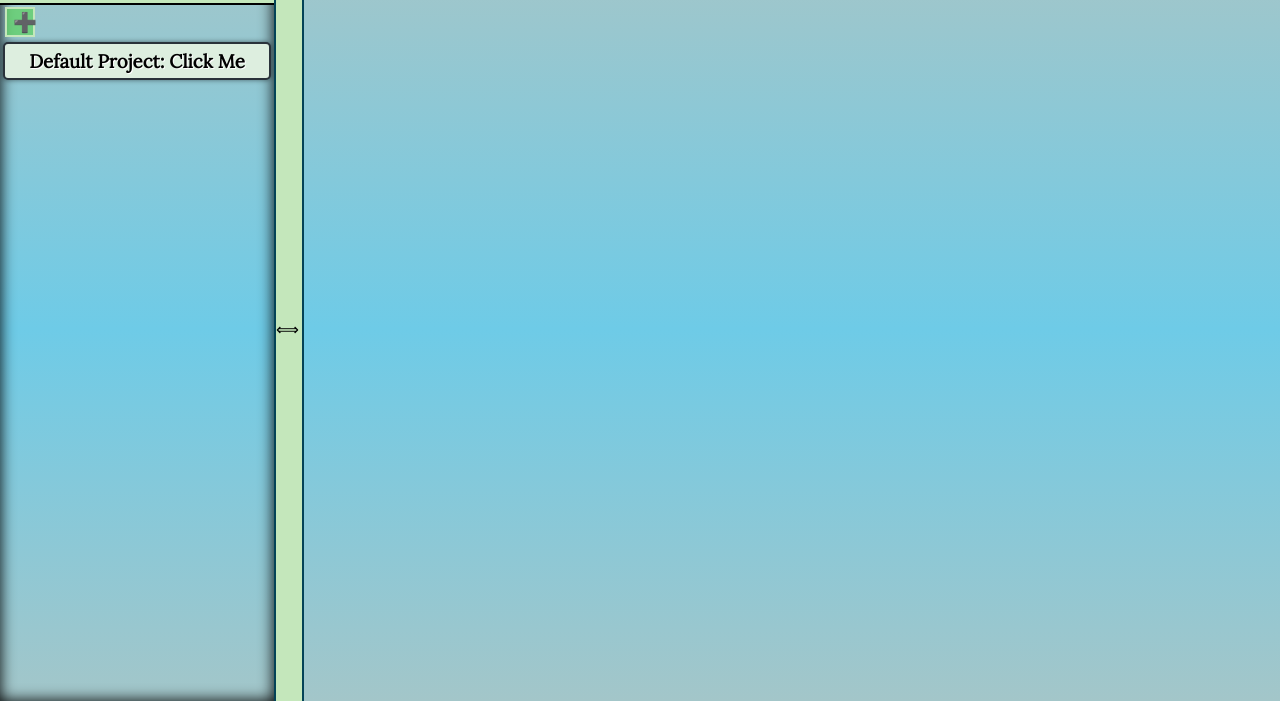
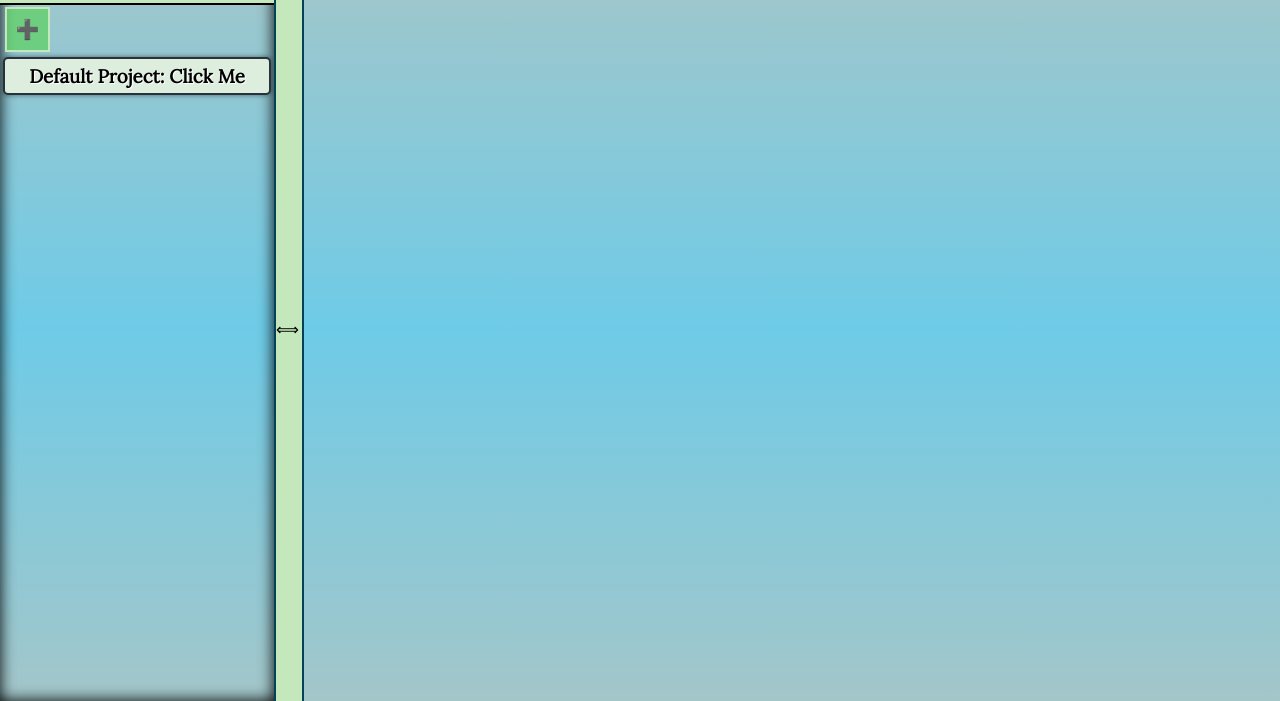
Before and after one commit to Ricala/to-do-list, a website built with webpack: page dist/index.html in a window 1280 px wide. Shown: the part 108-809 px from the top of the page. Built offline with nearby package versions, Linux system fonts and the light colour scheme.

Commit message:
increase project button size

```diff
--- a/src/style.scss
+++ b/src/style.scss
@@ -69,8 +69,8 @@ input[type=checkbox] {
     #new-proj-btn {
       background: rgba(86, 211, 82, 0.637);
       border: 2px solid rgb(196, 231, 187);
-      height: 30px;
-      width: 30px;
+      height: 45px;
+      width: 45px;
       font-size: 1.2rem;
       margin: 2px 5px;
     }
```
Also changed, not shown: dist/style.css.
